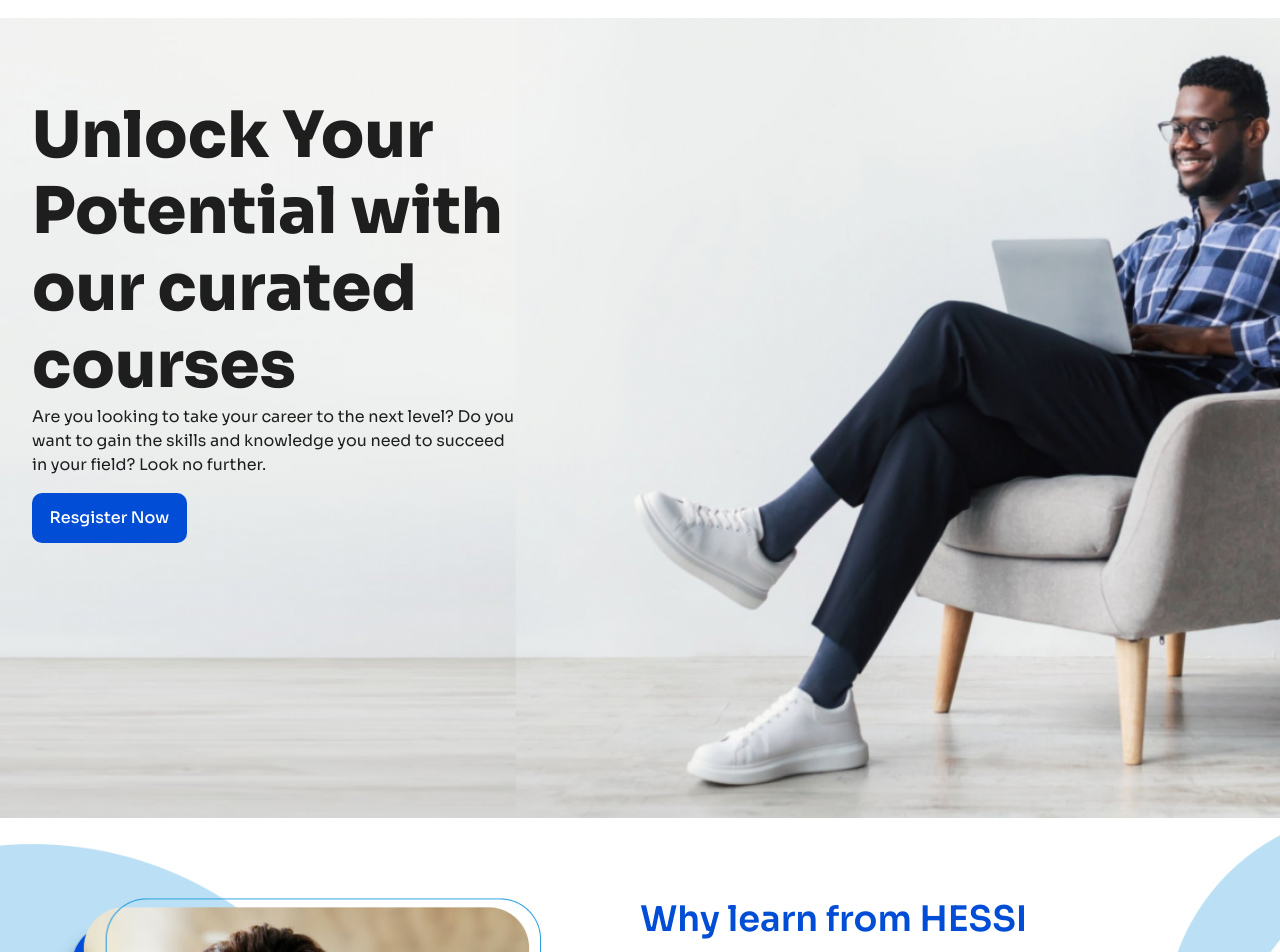
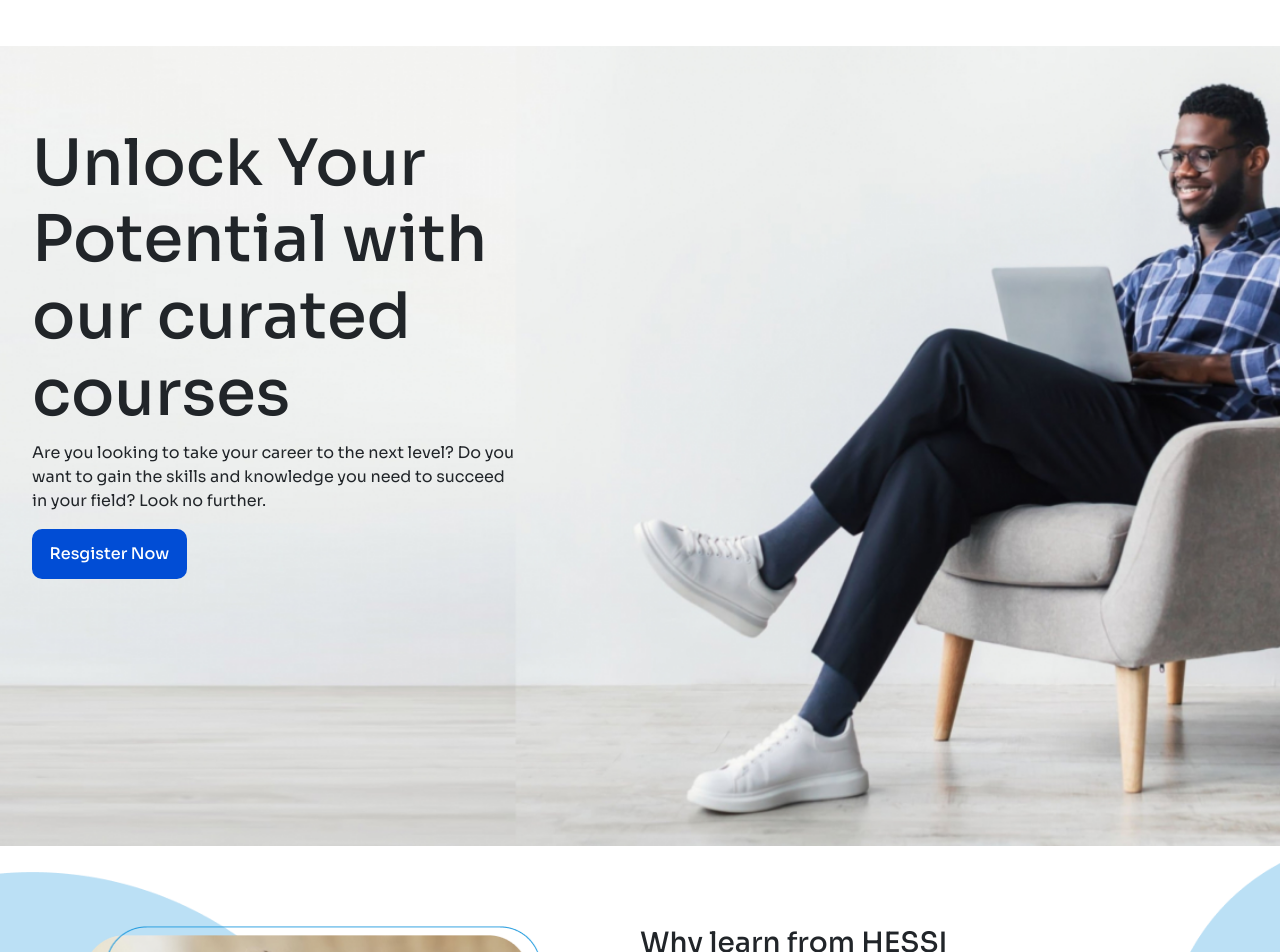
Before and after one commit to Errytagedesign/hessi, a Next.js app: page / in a window 1280 px wide. Shown: the part 120-1072 px from the top of the page. Built offline with nearby package versions, Linux system fonts and the light colour scheme.

Commit message:
Styling heirachy problem finally fixed

```diff
--- a/app/layout.js
+++ b/app/layout.js
@@ -1,7 +1,3 @@
-import "slick-carousel/slick/slick.css";
-import "slick-carousel/slick/slick-theme.css";
-import "bootstrap/dist/css/bootstrap.min.css";
-import "aos/dist/aos.css";
 import "./globals.css";
 import NavBar from "@/components/navbar/NavBar";
 import AOSAnimation from "@/utils/AosInit";
--- a/app/page.module.scss
+++ b/app/page.module.scss
@@ -1,7 +1,7 @@
 .main {
-  h3 {
-    font-weight: 600;
-  }
+  // h3 {
+  //   font-weight: 600;
+  // }
 
   .hero {
     width: 100vw;
@@ -15,7 +15,7 @@
       text-align: center;
       h1 {
         font-size: clamp(var(--fontBig), 10vw, var(--fontSuperBig));
-        font-weight: 800;
+        // font-weight: 800;
       }
     }
 
--- a/utils/AosInit.js
+++ b/utils/AosInit.js
@@ -1,5 +1,9 @@
 "use client";
 import { useEffect } from "react";
+import "slick-carousel/slick/slick.css";
+import "slick-carousel/slick/slick-theme.css";
+import "bootstrap/dist/css/bootstrap.min.css";
+import "aos/dist/aos.css";
 
 export default function AOSAnimation({ children }) {
   // AOS animation
```
